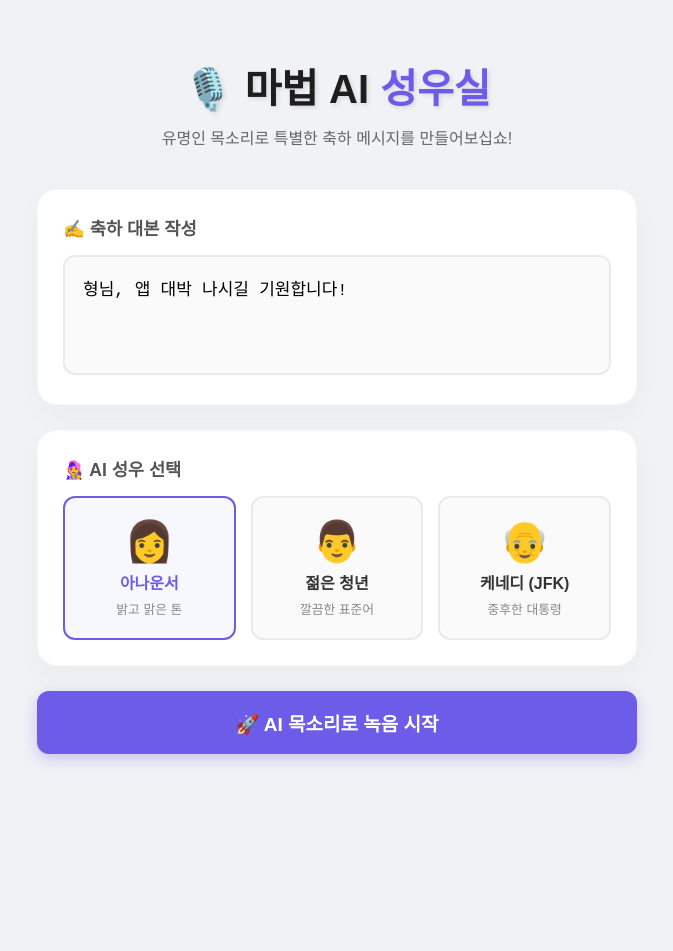
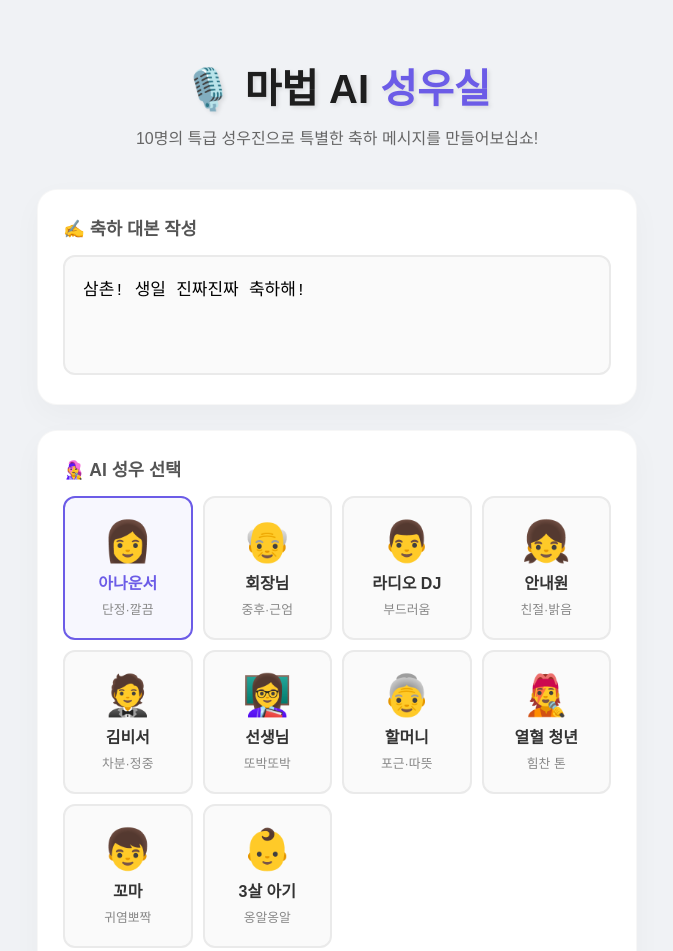
Before and after one commit to dunmarin2-spec/voice-cloning, a plain HTML site: page index.html in a window 1280 px wide. Shown: the top 951 px of the page, without its empty margins (303-976 px from the left). Before the commit the page ends 800 px from the top, so only its background shows below. Drawn offline with Linux system fonts and the light colour scheme; a web font is replaced by a local one.

Commit message:
Update index.html

```diff
--- a/index.html
+++ b/index.html
@@ -23,8 +23,8 @@
         textarea { width: 100%; height: 120px; padding: 18px; font-size: 17px; border-radius: 12px; border: 2px solid #eaeaea; outline: none; resize: none; box-sizing: border-box; transition: 0.2s; background: #fafafa; }
         textarea:focus { border-color: var(--main-color); background: white; box-shadow: 0 0 10px rgba(108, 92, 231, 0.1); }
 
-        /* 2. 목소리 선택 (핵심!) */
-        .voice-selector { display: grid; grid-template-columns: repeat(3, 1fr); gap: 15px; }
+        /* 2. 목소리 선택 (10개 예쁘게 자동 정렬) */
+        .voice-selector { display: grid; grid-template-columns: repeat(auto-fill, minmax(105px, 1fr)); gap: 10px; }
         .voice-option { display: none; } /* 실제 라디오 버튼은 숨김 */
         .voice-label { display: flex; flex-direction: column; align-items: center; justify-content: center; padding: 20px 10px; background: #fafafa; border: 2px solid #eaeaea; border-radius: 12px; cursor: pointer; transition: 0.2s; text-align: center; gap: 5px; }
         .voice-label .icon { font-size: 2.5rem; }
@@ -48,37 +48,68 @@
 <body>
 
     <h1>🎙️ 마법 AI <span>성우실</span></h1>
-    <p class="subtitle">유명인 목소리로 특별한 축하 메시지를 만들어보십쇼!</p>
+    <p class="subtitle">10명의 특급 성우진으로 특별한 축하 메시지를 만들어보십쇼!</p>
 
     <div class="app-container">
         <div class="section-card">
             <div class="section-title">✍️ 축하 대본 작성</div>
-            <textarea id="messageInput" placeholder="읽어줄 메시지를 적어주십쇼! (예: 형님, 생일 축하드립니다!)">형님, 앱 대박 나시길 기원합니다!</textarea>
+            <textarea id="messageInput" placeholder="읽어줄 메시지를 적어주십쇼! (예: 삼촌, 생일 축하해!)">삼촌! 생일 진짜진짜 축하해!</textarea>
         </div>
 
         <div class="section-card">
             <div class="section-title">👩‍🎤 AI 성우 선택</div>
             <div class="voice-selector">
-                <input type="radio" name="voiceSelect" id="voice1" class="voice-option" value="https://replicate.delivery/pbxt/Jt79w0xsT64R1JsiJ0AQoWeDpw8XhRxxTvwM6gM2/female.wav" checked>
+
+                <input type="radio" name="voiceSelect" id="voice1" class="voice-option" value="https://huggingface.co/datasets/Narsil/asr_dummy/resolve/main/1.flac" checked>
                 <label for="voice1" class="voice-label">
-                    <div class="icon">👩</div>
-                    <div class="name">아나운서</div>
-                    <div class="desc">밝고 맑은 톤</div>
+                    <div class="icon">👩</div><div class="name">아나운서</div><div class="desc">단정·깔끔</div>
                 </label>
 
-                <input type="radio" name="voiceSelect" id="voice2" class="voice-option" value="https://huggingface.co/datasets/distil-whisper/librispeech_long/resolve/main/sample_01.wav">
+                <input type="radio" name="voiceSelect" id="voice2" class="voice-option" value="https://huggingface.co/datasets/Xenova/transformers.js-docs/resolve/main/jfk.wav">
                 <label for="voice2" class="voice-label">
-                    <div class="icon">👨</div>
-                    <div class="name">젊은 청년</div>
-                    <div class="desc">깔끔한 표준어</div>
+                    <div class="icon">👴</div><div class="name">회장님</div><div class="desc">중후·근엄</div>
                 </label>
 
-                <input type="radio" name="voiceSelect" id="voice3" class="voice-option" value="https://huggingface.co/datasets/Xenova/transformers.js-docs/resolve/main/jfk.wav">
+                <input type="radio" name="voiceSelect" id="voice3" class="voice-option" value="https://huggingface.co/datasets/distil-whisper/librispeech_long/resolve/main/sample_01.wav">
                 <label for="voice3" class="voice-label">
-                    <div class="icon">👴</div>
-                    <div class="name">케네디 (JFK)</div>
-                    <div class="desc">중후한 대통령</div>
+                    <div class="icon">👨</div><div class="name">라디오 DJ</div><div class="desc">부드러움</div>
                 </label>
+
+                <input type="radio" name="voiceSelect" id="voice4" class="voice-option" value="https://huggingface.co/datasets/Xenova/transformers.js-docs/resolve/main/voice.wav">
+                <label for="voice4" class="voice-label">
+                    <div class="icon">👧</div><div class="name">안내원</div><div class="desc">친절·밝음</div>
+                </label>
+
+                <input type="radio" name="voiceSelect" id="voice5" class="voice-option" value="https://huggingface.co/datasets/Narsil/asr_dummy/resolve/main/2.flac">
+                <label for="voice5" class="voice-label">
+                    <div class="icon">🤵</div><div class="name">김비서</div><div class="desc">차분·정중</div>
+                </label>
+
+                <input type="radio" name="voiceSelect" id="voice6" class="voice-option" value="https://huggingface.co/datasets/Narsil/asr_dummy/resolve/main/3.flac">
+                <label for="voice6" class="voice-label">
+                    <div class="icon">👩‍🏫</div><div class="name">선생님</div><div class="desc">또박또박</div>
+                </label>
+
+                <input type="radio" name="voiceSelect" id="voice7" class="voice-option" value="https://huggingface.co/datasets/distil-whisper/librispeech_long/resolve/main/sample_02.wav">
+                <label for="voice7" class="voice-label">
+                    <div class="icon">👵</div><div class="name">할머니</div><div class="desc">포근·따뜻</div>
+                </label>
+
+                <input type="radio" name="voiceSelect" id="voice8" class="voice-option" value="https://huggingface.co/datasets/distil-whisper/librispeech_long/resolve/main/sample_03.wav">
+                <label for="voice8" class="voice-label">
+                    <div class="icon">🧑‍🎤</div><div class="name">열혈 청년</div><div class="desc">힘찬 톤</div>
+                </label>
+
+                <input type="radio" name="voiceSelect" id="voice9" class="voice-option" value="https://huggingface.co/datasets/sanchit-gandhi/whisper-jax-test-files/resolve/main/mary.wav">
+                <label for="voice9" class="voice-label">
+                    <div class="icon">👦</div><div class="name">꼬마</div><div class="desc">귀염뽀짝</div>
+                </label>
+
+                <input type="radio" name="voiceSelect" id="voice10" class="voice-option" value="여기에_아기_목소리_주소를_넣으십쇼">
+                <label for="voice10" class="voice-label">
+                    <div class="icon">👶</div><div class="name">3살 아기</div><div class="desc">옹알옹알</div>
+                </label>
+
             </div>
         </div>
 
@@ -101,8 +132,13 @@
             const text = messageInput.value.trim();
             if (!text) return alert("메시지를 먼저 적어주십쇼!");
 
-            // 🚨 [핵심!] 화면에서 사용자가 체크한 목소리 URL을 가져옵니다.
+            // 화면에서 사용자가 체크한 목소리 URL을 가져옵니다.
             const selectedSpeakerUrl = document.querySelector('input[name="voiceSelect"]:checked').value;
+
+            // 3살 아기 예외 처리 (주소 안 넣고 돌릴 경우 경고창)
+            if(selectedSpeakerUrl === "여기에_아기_목소리_주소를_넣으십쇼") {
+                return alert("형님! 3살 아기는 깃허브에서 직접 mp3 주소를 따와서 코드에 넣어주셔야 작동합니다!");
+            }
 
             // UI 초기화
             audioPlayer.style.display = 'none';
@@ -112,7 +148,7 @@
             generateBtn.disabled = true;
 
             try {
-                // 1. 서버에 주문 넣기 (대본 + 목소리 URL을 같이 보냅니다!)
+                // 서버에 주문 넣기 (대본 + 목소리 URL 같이 전송)
                 const startResponse = await fetch('/api/voice', {
                     method: 'POST',
                     headers: { 'Content-Type': 'application/json' },
@@ -125,7 +161,7 @@
                     throw new Error("주문 거절됨: " + (prediction.error || "알 수 없는 에러"));
                 }
 
-                // 2. 3초마다 폴링 (형님의 마스터 기술!)
+                // 3초마다 폴링 확인
                 while (prediction.status !== "succeeded" && prediction.status !== "failed") {
                     await new Promise(r => setTimeout(r, 3000));
 
@@ -140,7 +176,7 @@
                     if (!pollResponse.ok) throw new Error("확인 중 오류: " + prediction.error);
                 }
 
-                // 3. 녹음 완료
+                // 녹음 완료
                 if (prediction.status === "succeeded") {
                     loadingTxt.innerText = "🎉 녹음 완료! 아래에서 들어보십쇼.";
                     loadingTxt.style.color = '#388e3c';
```
